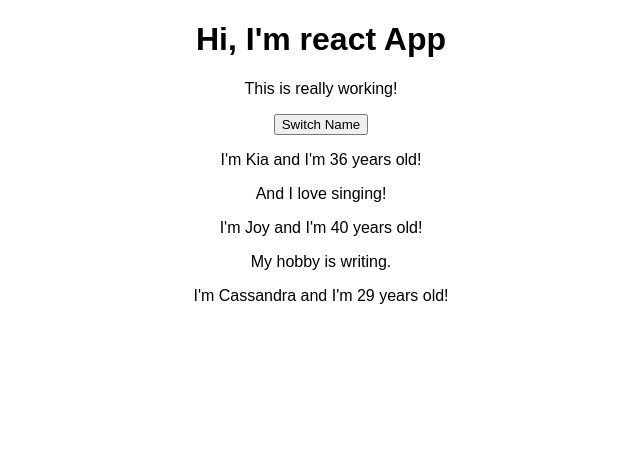
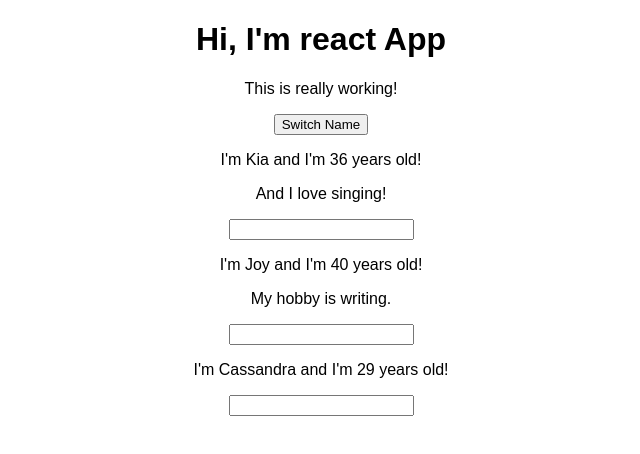
Before and after one commit to M4r28/burger-app, a React (Create React App) app: page / in a window 1280 px wide. Shown: the top 454 px of the page, without its empty margins (319-959 px from the left). Built offline with nearby package versions, Linux system fonts and the light colour scheme.

Commit message:
passed event handler for input to a child

```diff
--- a/src/App.js
+++ b/src/App.js
@@ -22,6 +22,17 @@ this.setState({persons: [
 ]})
 }
 
+nameChangedHandler = (event)=>{
+  this.setState({
+    persons: [
+    {name: 'Max', age: 28},
+    {name: event.target.value, age: 40},
+    {name:'Cassandra', age: 19}
+  ]
+})
+}
+
+
   render() {
     return (
       <div className="App">
@@ -34,10 +45,12 @@ this.setState({persons: [
        <Person
        name={this.state.persons[1].name}
        age={this.state.persons[1].age}
-       click={this.switchNameHandler.bind(this, 'Lola')}>My hobby is writing.</Person>
+       click={this.switchNameHandler.bind(this, 'Lola')}
+       changed={this.nameChangedHandler}>My hobby is writing.</Person>
        <Person
        name={this.state.persons[2].name}
-       age={this.state.persons[2].age} />
+       age={this.state.persons[2].age}
+       />
       </div>
     );
   }
--- a/src/Person/Person.js
+++ b/src/Person/Person.js
@@ -4,8 +4,9 @@ const person = (props)=>{
   // return <p>I'm a Person and I'm {Math.floor(Math.random()*30)} years old!</p>
   return (
     <div>
-  <p onClick={props.click}>I'm {props.name} and I'm {props.age} years old!</p>
-  <p>{props.children}</p>
+      <p onClick={props.click}>I'm {props.name} and I'm {props.age} years old!</p>
+      <p>{props.children}</p>
+      <input type="text" onChange={props.changed}></input>
     </div>
 
   )
```
